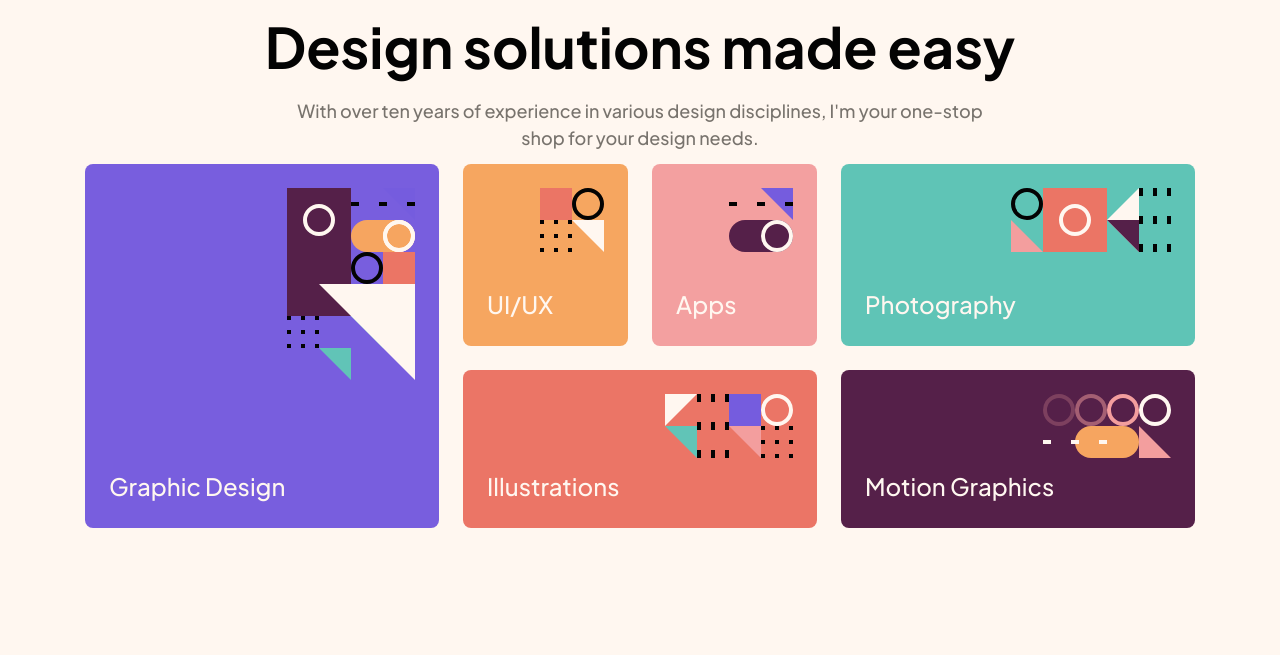
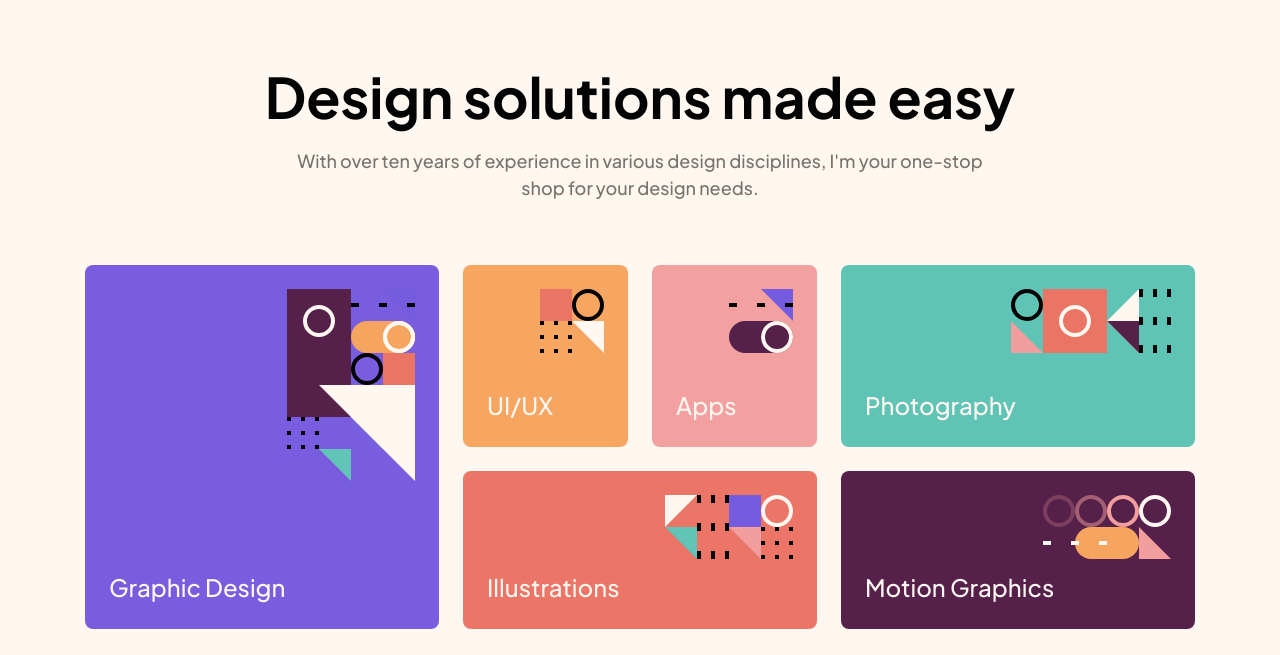
Before and after one commit to karolbanat/single-page-design-portfolio, a website: page index.html in a window 1280 px wide. Shown: the part 107-762 px from the top of the page. Drawn offline with Linux system fonts and the light colour scheme.

Commit message:
Spacing adjusting

```diff
--- a/src/sass/base/_variables.scss
+++ b/src/sass/base/_variables.scss
@@ -62,8 +62,7 @@ $spacings: (
 		500: 3rem,
 		600: 4rem,
 		650: 4.8rem,
-		700: 5.6rem,
-		750: 6.4rem,
-		800: 8rem,
+		800: 6.4rem,
+		900: 8rem,
 	),
 );
--- a/src/sass/components/_call.scss
+++ b/src/sass/components/_call.scss
@@ -16,12 +16,12 @@
 		border-radius: 1rem;
 
 		@include mixins.mq(medium) {
-			--padding-block: var(--spacing-rem-750);
-			--padding-inline: var(--spacing-rem-750);
+			--padding-block: var(--spacing-rem-800);
+			--padding-inline: var(--spacing-rem-800);
 		}
 
 		@include mixins.mq(large) {
-			--padding-block: var(--spacing-rem-800);
+			--padding-block: var(--spacing-rem-900);
 
 			flex-direction: row;
 			text-align: initial;
--- a/src/sass/components/_header.scss
+++ b/src/sass/components/_header.scss
@@ -1,5 +1,5 @@
 .header {
-	--flow-spacer: clamp(var(--spacing-em-500), 5vw, var(--spacing-em-900));
+	--flow-spacer: clamp(var(--spacing-em-500), 5vw, var(--spacing-em-800));
 
 	padding-block: clamp(var(--spacing-rem-300), 4vw, var(--spacing-rem-600));
 
```
Also changed, not shown: dist/css/main.min.css.
